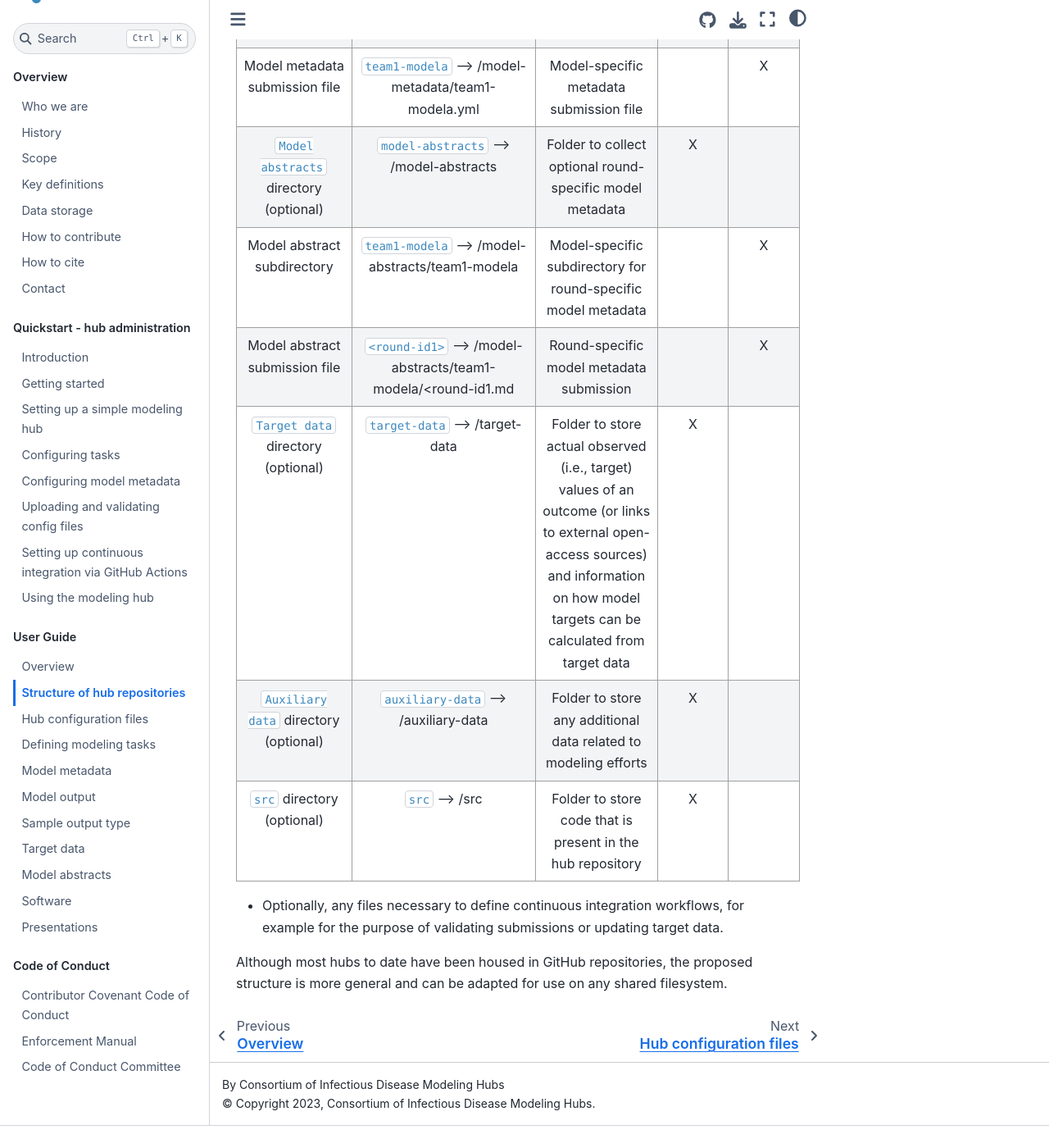
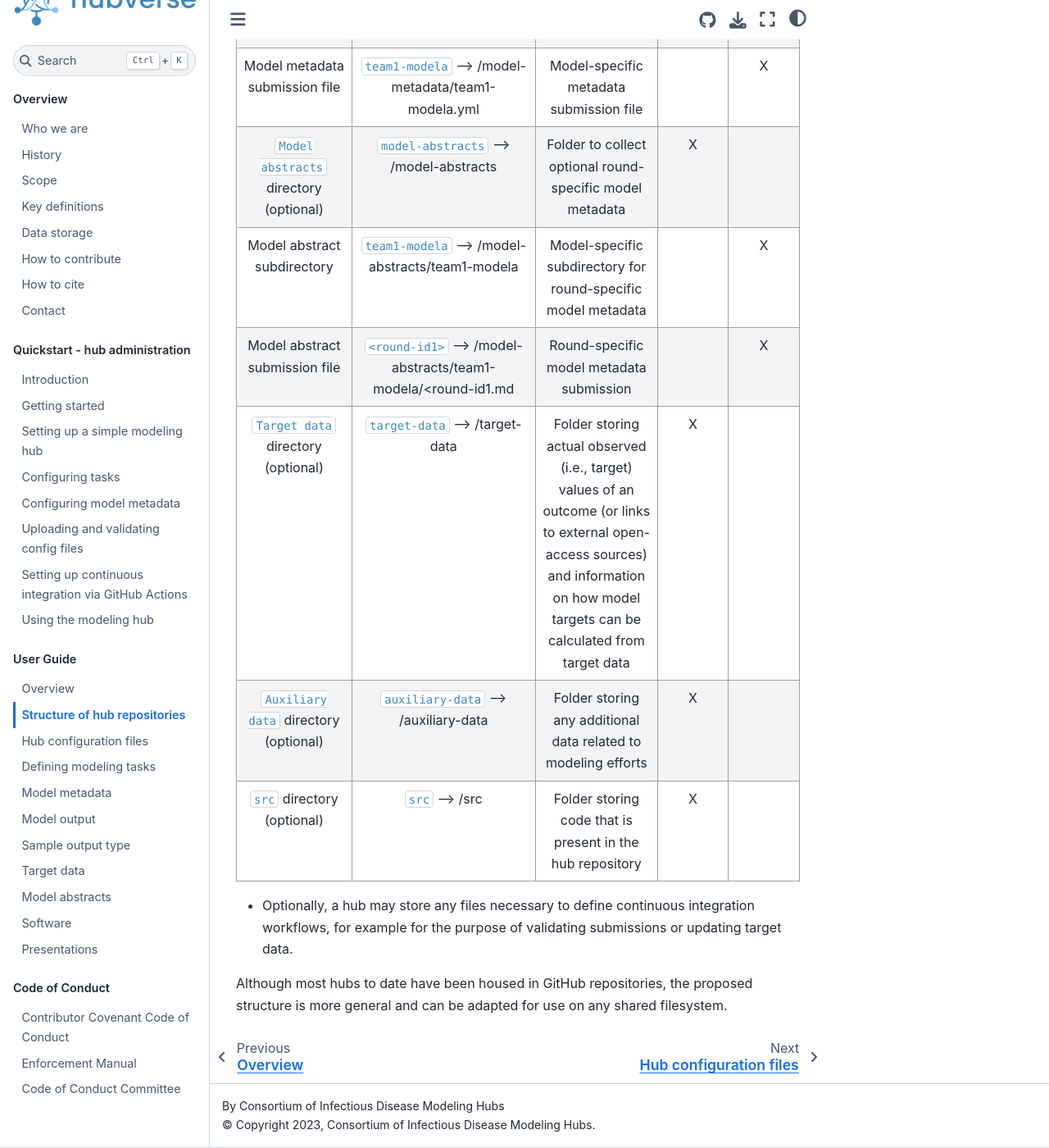
Before and after one commit to hubverse-org/hubDocs, a Sphinx documentation site: the page built from docs/source/user-guide/hub-structure.md, in a window 1280 px wide and 1400 px high, scrolled down 1892 px. Shown: the whole window at 82% size. Built offline with Sphinx 7.4.7 and the Sphinx Book theme 1.1.4, drawn with Linux system fonts in a browser that asks for light colours; comment, search, counter and statistics services are not loaded; before the commit the page ends 3265 px from its top, so only the background shows below that; some of the changed text lies outside the part shown.

Commit message:
Update hub-structure.md

```diff
--- a/docs/source/user-guide/hub-structure.md
+++ b/docs/source/user-guide/hub-structure.md
@@ -25,13 +25,10 @@
 | `Model abstracts` directory (optional) | `model-abstracts` --> /model-abstracts | Folder to collect optional round-specific model metadata | X |  |
 | Model abstract subdirectory | `team1-modela` --> /model-abstracts/team1-modela | Model-specific subdirectory for round-specific model metadata |  | X |
 | Model abstract submission file | `<round-id1>` --> /model-abstracts/team1-modela/<round-id1.md | Round-specific model metadata submission |  | X |
-| `Target data` directory (optional)| `target-data` --> /target-data| Folder to store actual observed (i.e., target) values of an outcome (or links to external open-access sources) and information on how  model targets can be calculated from target data | X | |
-| `Auxiliary data` directory (optional) | `auxiliary-data` --> /auxiliary-data | Folder to store any additional data related to modeling efforts | X |  |
-| `src` directory (optional) | `src` --> /src | Folder to store code that is present in the hub repository | X |  |
+| `Target data` directory (optional)| `target-data` --> /target-data| Folder storing actual observed (i.e., target) values of an outcome (or links to external open-access sources) and information on how  model targets can be calculated from target data | X | |
+| `Auxiliary data` directory (optional) | `auxiliary-data` --> /auxiliary-data | Folder storing any additional data related to modeling efforts | X |  |
+| `src` directory (optional) | `src` --> /src | Folder storing code that is present in the hub repository | X |  |
 
-
-
-
-* Optionally, any files necessary to define continuous integration workflows, for example for the purpose of validating submissions or updating target data.
+* Optionally, a hub may store any files necessary to define continuous integration workflows, for example for the purpose of validating submissions or updating target data.
 
 Although most hubs to date have been housed in GitHub repositories, the proposed structure is more general and can be adapted for use on any shared filesystem.
```
Also changed, not shown: other parts of docs/source/user-guide/hub-structure.md (+2 -2 lines).
